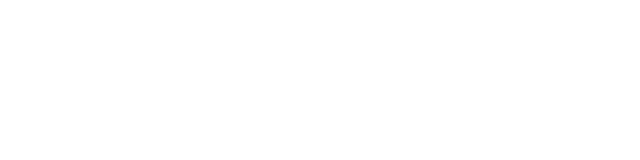
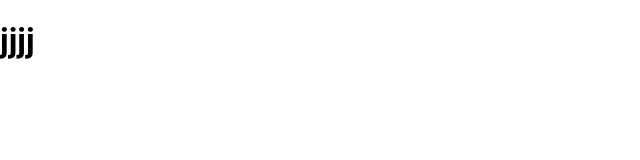
Before and after one commit to owengiri20/React_colour_app, a React (Create React App) app: page /palette/1/1 in a window 1280 px wide. Shown: the top 160 px of the page, without its empty margins (0-640 px from the left). Built offline with nearby package versions, Linux system fonts and the light colour scheme.

Commit message:
add link to colourBox and add route

```diff
--- a/src/App.js
+++ b/src/App.js
@@ -23,6 +23,7 @@
       <Switch>
         <Route exact path="/" render={(routeProps) => <PaletteList palettes={SeedColours} {...routeProps} />} />
         <Route exact path="/palette/:id" render={(routeProps) => <Palette palette={generatePalette(this.findPalette(routeProps.match.params.id))} />} />
+        <Route path="/palette/:paletteId/:colourId" render={() => <h1>jjjj</h1>} />
       </Switch>
       // <div className="App" >
       //   <Palette palette={generatePalette(SeedColours[4])} />
--- a/src/ColourBox.js
+++ b/src/ColourBox.js
@@ -1,6 +1,8 @@
 import React, { Component } from 'react';
-import "./ColourBox.css"
-import { CopyToClipboard } from "react-copy-to-clipboard"
+import "./ColourBox.css";
+import { CopyToClipboard } from "react-copy-to-clipboard";
+import { Link } from "react-router-dom";
+
 class ColourBox extends Component {
     constructor(props) {
         super(props);
@@ -35,7 +37,7 @@
                     <button className="copy-button">
                         copy!
                 </button>
-                    <span className="see-more">More</span>
+                    <Link to="/"><span className="see-more">More</span></Link>
                 </div>
             </CopyToClipboard>
 
```
